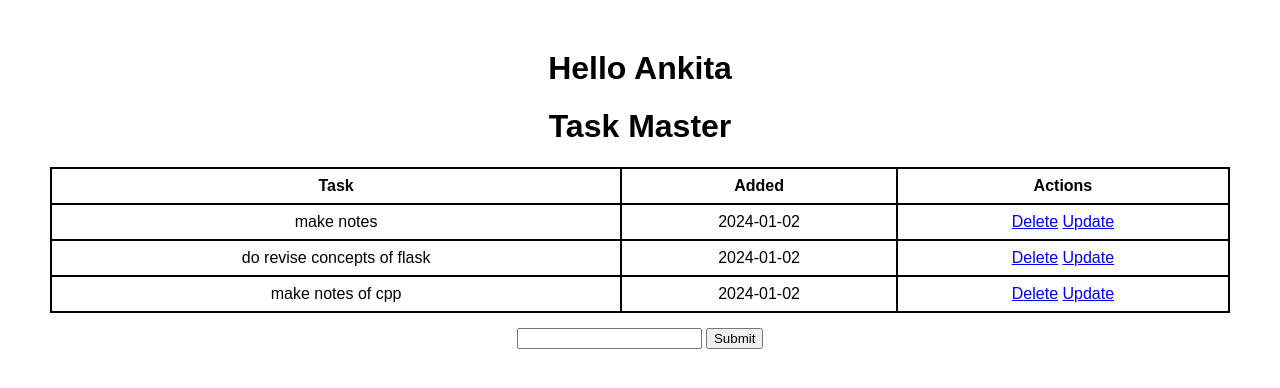
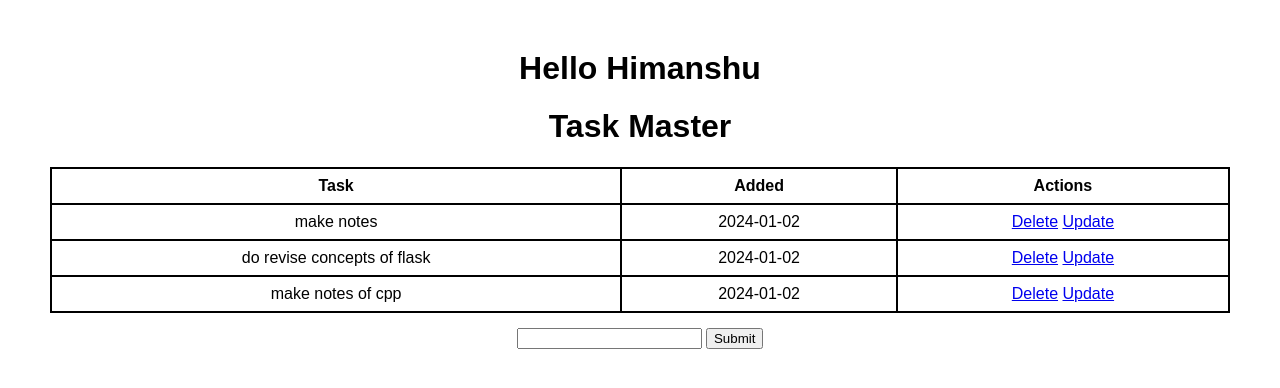
Before and after one commit to hshekhar7/Flask-Taskmanager, a Flask app: page / in a window 1280 px wide. Shown: the top 388 px of the page. Run offline with Flask 3, Linux system fonts and the light colour scheme.

Commit message:
made changes

```diff
--- a/templates/index.html
+++ b/templates/index.html
@@ -1,7 +1,7 @@
 {% extends 'base.html' %}
 
 {% block head %}
-    <h1 style="text-align: center">Hello Ankita</h1>
+    <h1 style="text-align: center">Hello Himanshu</h1>
 {% endblock %}
 
 {% block body %}
```
